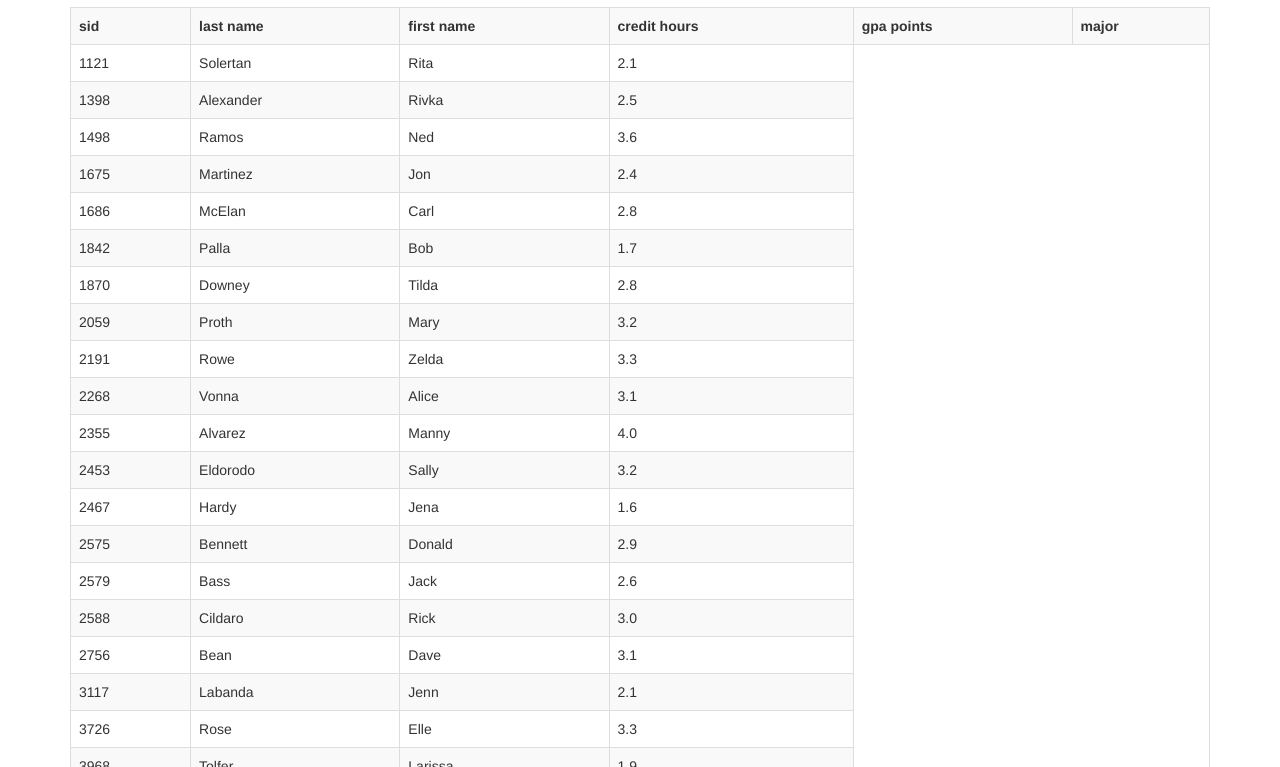
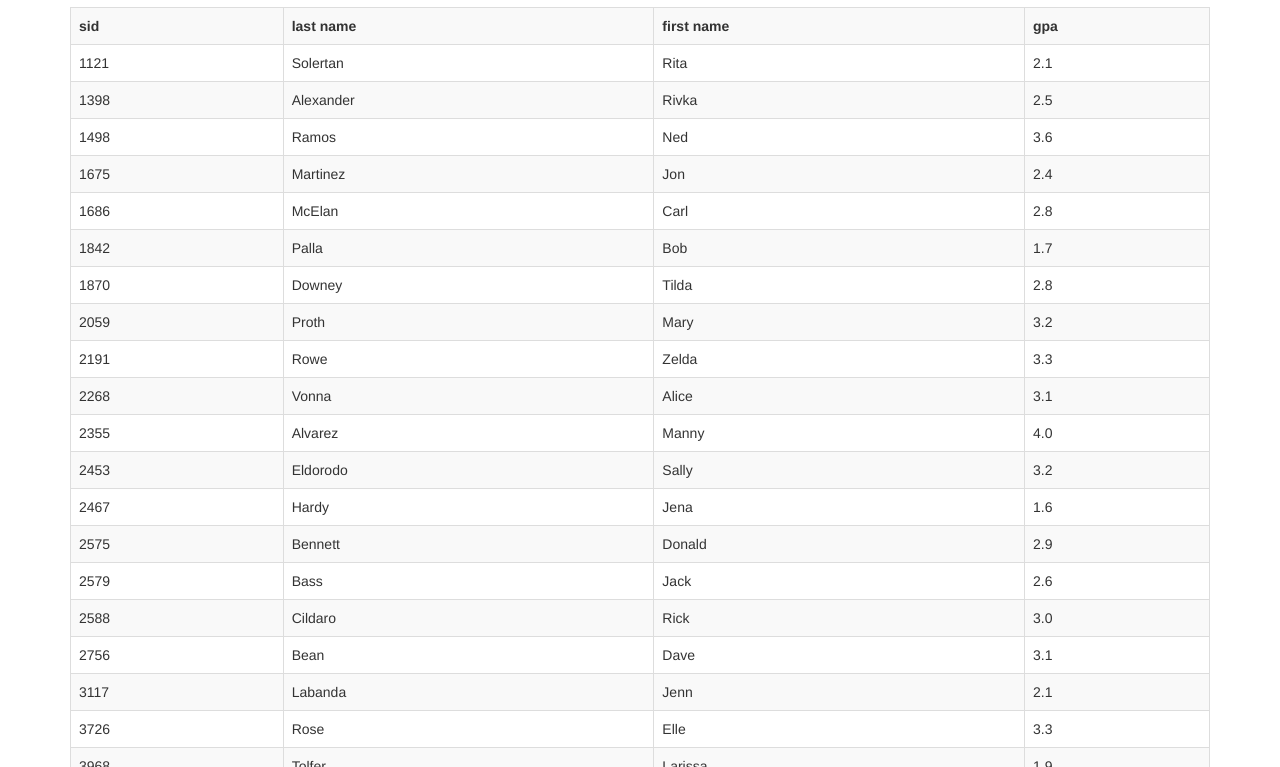
Before and after one commit to hhuested0001/hhuested0001.github.io, a plain HTML site: page gpa.html in a window 1280 px wide. Shown: the part 144-911 px from the top of the page. Drawn offline with nearby package versions, Linux system fonts and the light colour scheme.

Commit message:
Update gpa.html

```diff
--- a/gpa.html
+++ b/gpa.html
@@ -29,8 +29,8 @@
 		<p><input type='text' ng-model='search_text'> Enter Search text</p>
 		<table class="table table-bordered table-striped">
 			<tr>
-			<th>sid</th><th>last name</th><th>first name</th><th>credit hours</th>
-			<th>gpa points</th><th>major</th>
+			<th>sid</th><th>last name</th><th>first name</th><th>gpa</th>
+
 			</tr>
 
 			<tr ng-repeat = "student in students | filter:search_text">
```
